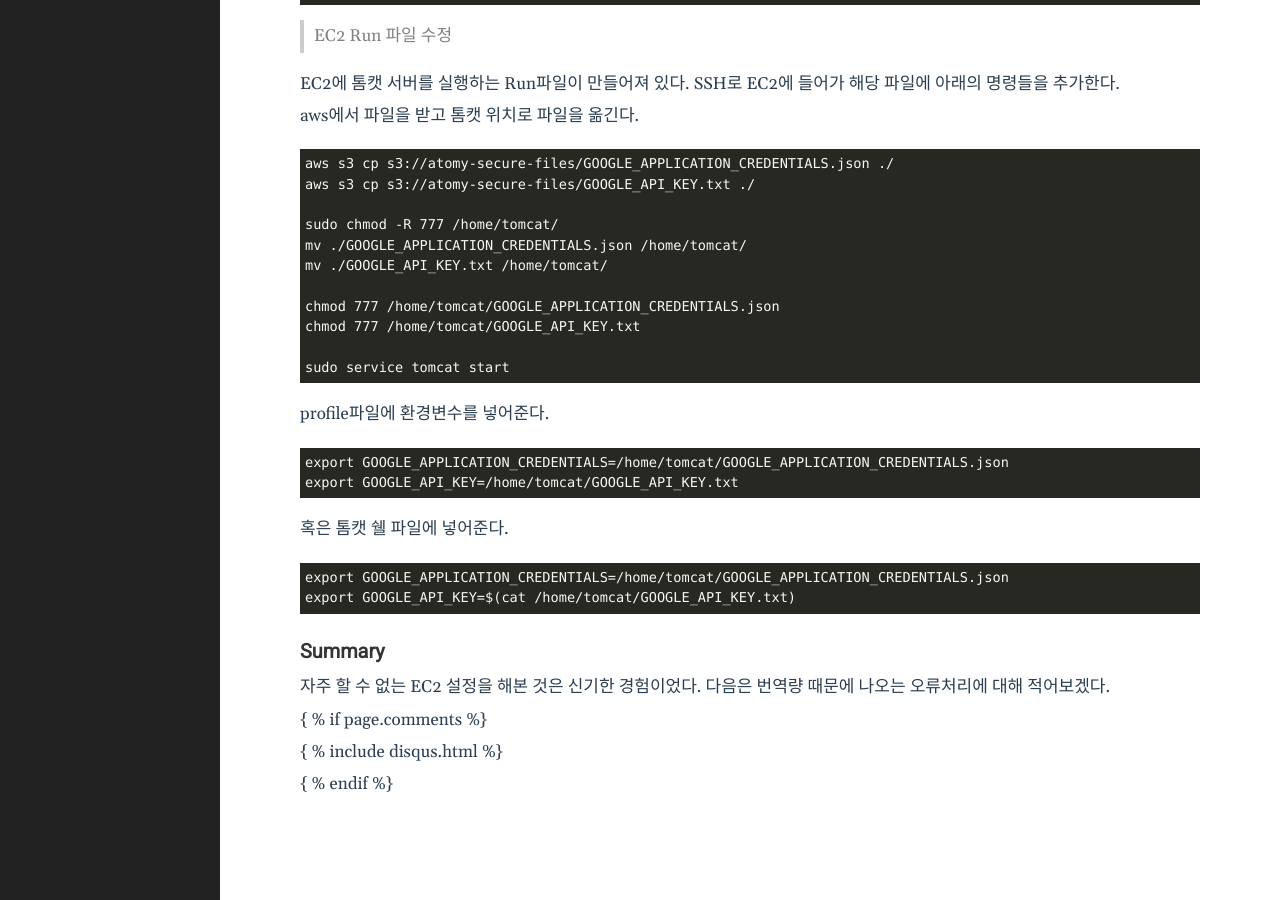
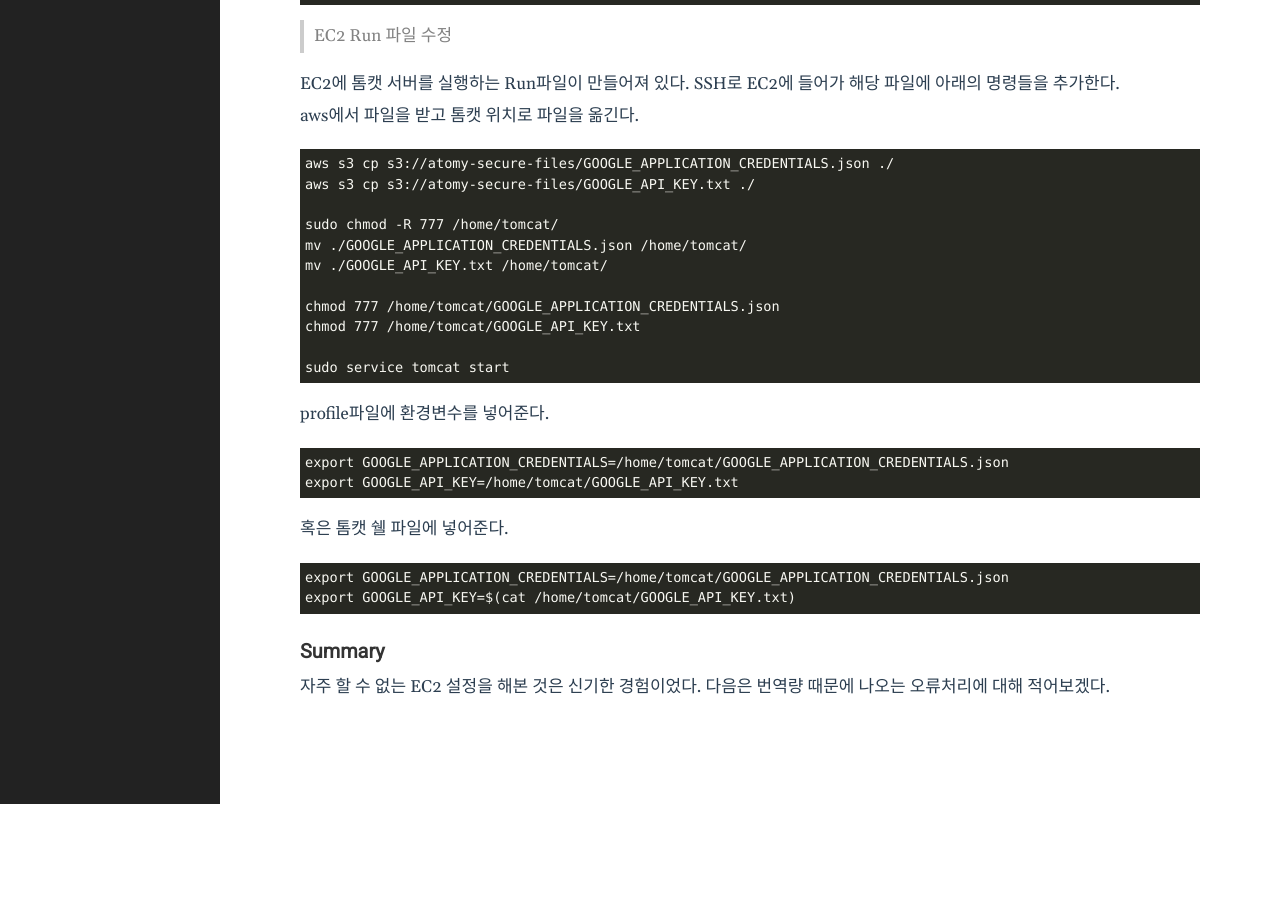
Before and after one commit to mjaek24/mjaek24.github.io, a Jekyll site: the page built from _posts/2020-11-19-google-api-2.md, in a window 1280 px wide and 900 px high, scrolled down 1142 px. Built offline with Jekyll 4.4.1, drawn with Linux system fonts in a browser that asks for light colours; comment, search, counter and statistics services are not loaded; after the commit the page ends 1946 px from its top, so only the background shows below that.

Commit message:
Update post.html

```diff
--- a/_includes/post.html
+++ b/_includes/post.html
@@ -12,9 +12,7 @@
 	<div class="post-content">
 		{{ content }}
 	</div>
-	{ % if page.comments %}
-	<div id="post-disqus" class="container">
-	{ % include disqus.html %}
-	</div>
-	{ % endif %}
+	{% if page.comments != false %}
+  		{% include disqus.html %}
+	{% endif %}
 </article>
```
